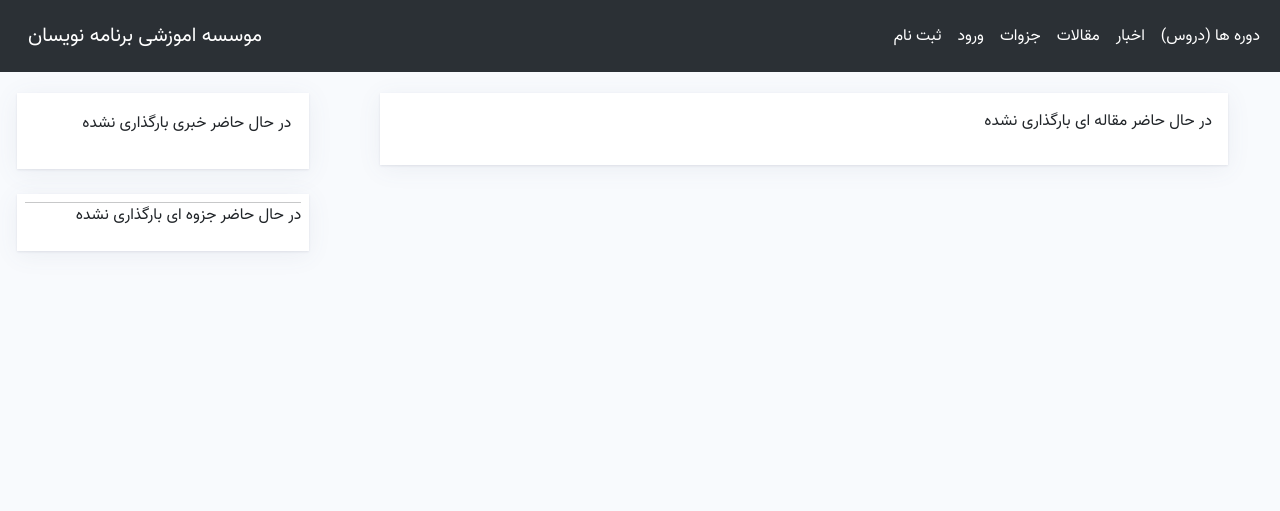
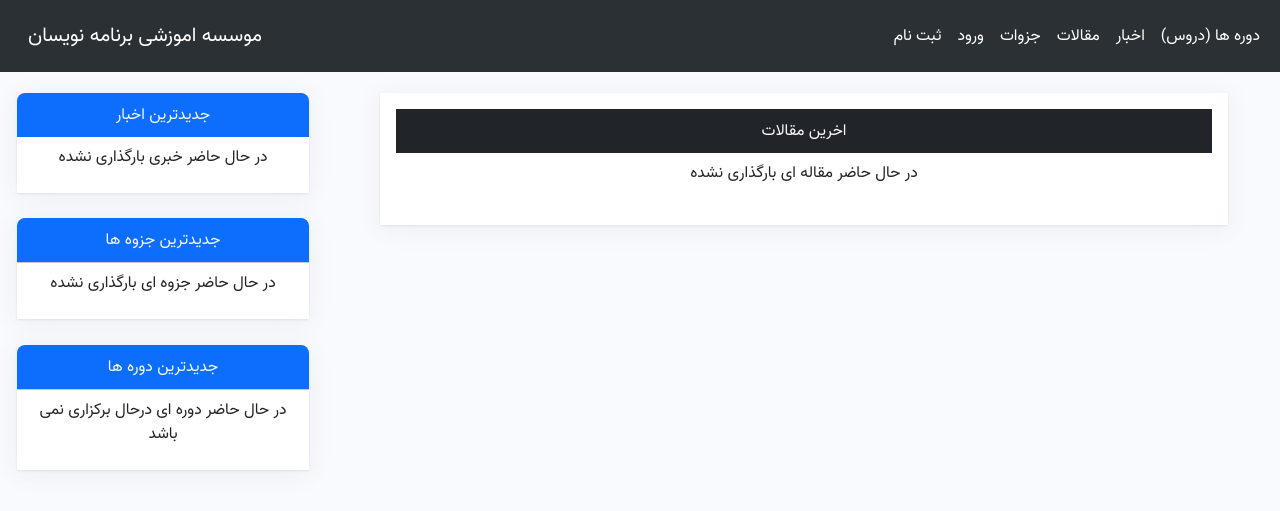
Before and after one commit to PooyaRezaee/institute, a Django app: page / in a window 1280 px wide. Shown: the top 511 px of the page. Run offline with Django 4.2, Linux system fonts and the light colour scheme; data that the repository does not hold is empty.

Commit message:
Upgrade Ui Index Page

```diff
--- a/home/templates/home/index.html
+++ b/home/templates/home/index.html
@@ -4,7 +4,8 @@
 {% block body %}
 <main class="mt-2 m-1">
     <div class="d-flex flex-column float-end col-3">
-        <section class="box p-2" dir="rtl">
+        <section class="box" dir="rtl">
+            <div class="item-box text-center bg-primary text-light rounded-top-3">جدیدترین اخبار</div>
             <!-- News -->
             {% for news in last_news %}
             <hr class='m-0'>
@@ -14,12 +15,13 @@
             </a>
             <hr class='m-0'>
             {% empty %}
-            <p class="item-box d-block">
+            <p class="item-box d-block text-center p-2">
                 در حال حاضر خبری بارگذاری نشده
             </p>
             {% endfor %}
         </section>
-        <section class="box p-2" dir="rtl">
+        <section class="box" dir="rtl">
+            <div class="item-box text-center bg-primary text-light rounded-top-3">جدیدترین جزوه ها</div>
             <!-- handout -->
             <hr class='m-0'>
             {% for handout in last_handout %}
@@ -28,14 +30,30 @@
             </a>
             <hr class='m-0'>
             {% empty %}
-            <p class="item-news d-block">
+            <p class="item-news d-block text-center p-2">
                 در حال حاضر جزوه ای بارگذاری نشده
+            </p>
+            {% endfor %}
+        </section>
+        <section class="box" dir="rtl">
+            <div class="item-box text-center bg-primary text-light rounded-top-3">جدیدترین دوره ها</div>
+            <!-- handout -->
+            <hr class='m-0'>
+            {% for course in last_courses %}
+            <a href="{% url 'home:detail-course' course.pk %}" class="item-box d-block">
+                {{course.name}}
+            </a>
+            <hr class='m-0'>
+            {% empty %}
+            <p class="item-news d-block text-center p-2">
+                در حال حاضر دوره ای درحال برکزاری نمی باشد
             </p>
             {% endfor %}
         </section>
     </div>
 
     <section class="col-8 float-start box p-3 ms-5" dir="rtl">
+        <div class="item-box text-center bg-dark text-light">اخرین مقالات</div>
         <!-- Artiles -->
         {% for article in last_articles %}
         <div class="col-10 mx-auto my-4 p-3 border border-1 border-info rounded">
@@ -47,7 +65,7 @@
             <div class="clearfix"></div>
         </div>
         {% empty %}
-        <p class="item-news d-block">
+        <p class="item-news d-block text-center p-2">
             در حال حاضر مقاله ای بارگذاری نشده
         </p>
         {% endfor %}
--- a/home/views.py
+++ b/home/views.py
@@ -8,11 +8,13 @@ class Index(View):
         last_news = News.objects.all().order_by('-created')[:5]
         last_articles = Article.objects.all().order_by('-created')[:5]
         last_handout = Handout.objects.all().order_by('-created')[:5]
+        last_courses = Course.objects.all().order_by('-created')[:5]
 
         context = {
             'last_news':last_news,
             'last_articles':last_articles,
             'last_handout':last_handout,
+            'last_courses':last_courses,
         }
 
         return render(request,'home/index.html',context)
```
